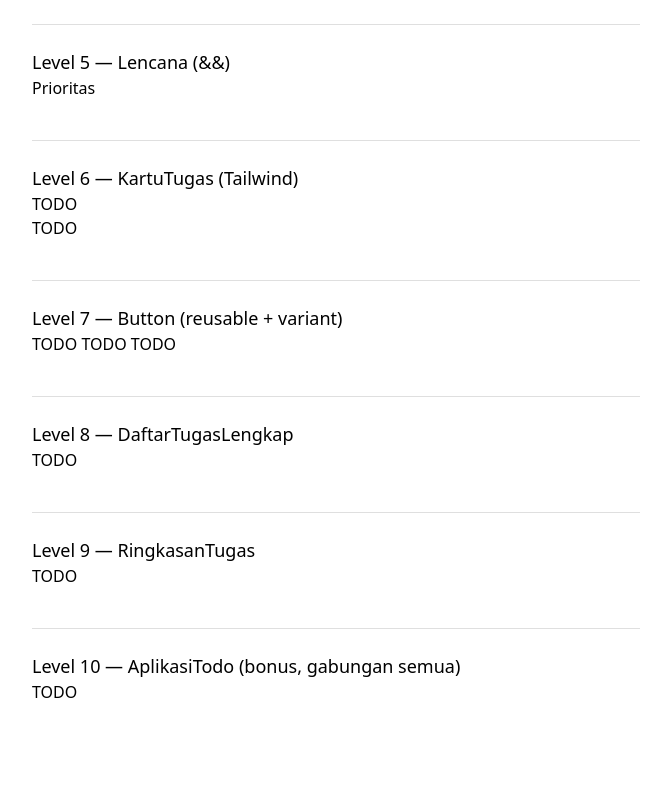
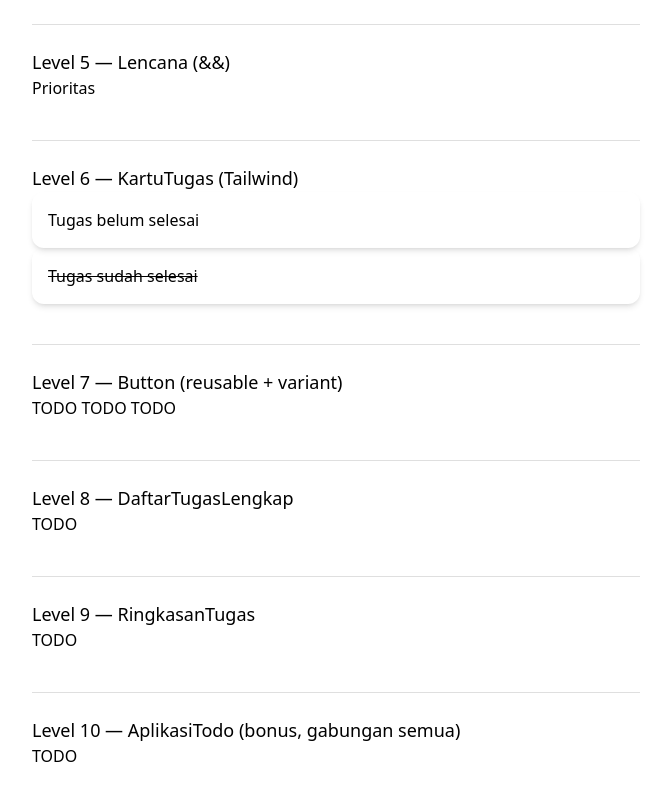
Before and after one commit to webdev-if-its/frontend-5053241045, a React (Vite) app in the folder pertemuan-03/: page / in a window 1280 px wide. Shown: the part 796-1596 px from the top of the page, without its empty margins (304-975 px from the left). Before the commit the page ends 1564 px from the top, so only its background shows below. Built offline with nearby package versions, Linux system fonts and the light colour scheme.

Commit message:
pertemuan-03: level 6 selesai

```diff
--- a/pertemuan-03/src/components/KartuTugas.tsx
+++ b/pertemuan-03/src/components/KartuTugas.tsx
@@ -7,6 +7,6 @@
 //   bernilai true, dan TIDAK ada class itu sama sekali saat false,
 // - menampilkan teks tugas di dalamnya.
 // Lihat SOAL.md untuk kontrak lengkap.
-export function KartuTugas(props: any) {
-  return <div>TODO</div>
+export function KartuTugas(props: {teks: string; selesai: boolean}) {
+  return <div className={`p-4 rounded-xl shadow-md ${props.selesai ? "line-through" : ""}`}>{props.teks}</div>
 }
```
